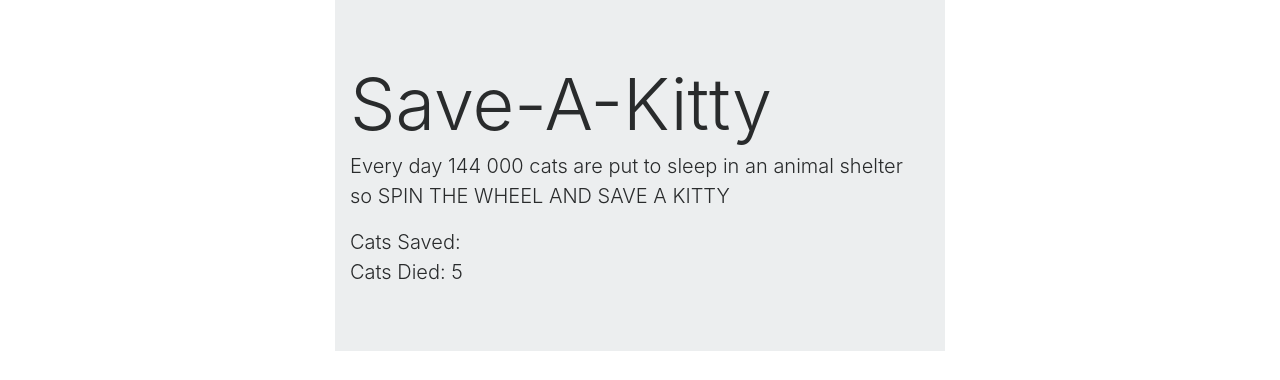
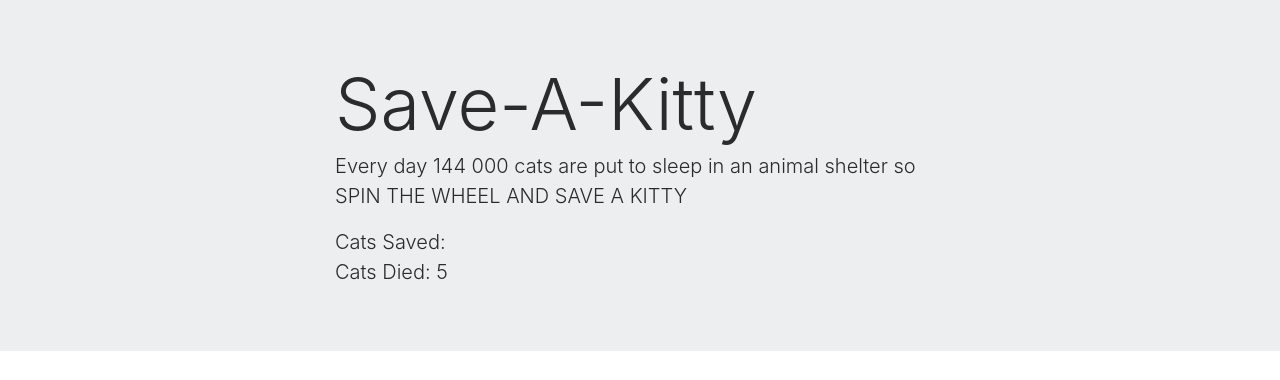
Before and after one commit to Hermanio/kasutajaliidesed-projekt2, a plain HTML site: page index.html in a window 1280 px wide. Shown: the top 380 px of the page. Drawn offline with nearby package versions, Linux system fonts and the light colour scheme.

Commit message:
🤷‍♀️ make jumbotron full width

```diff
--- a/index.html
+++ b/index.html
@@ -9,15 +9,17 @@
   <body>
     <div class="container-fluid">
       <div class="row">
+        <div class="col-12 jumbotron jumbotron-fluid">
           <div class="col-12 col-md-8 offset-md-2 col-xl-6 offset-xl-3">
-          <div class="jumbotron jumbotron-fluid">
-            <div class="container">
             <h1 class="display-3">Save-A-Kitty</h1>
             <p class="lead">Every day 144 000 cats are put to sleep in an animal shelter so SPIN THE WHEEL AND SAVE A KITTY</p>
             <span class="lead">Cats Saved: <span class="saves-counter"></span></span> <br>
             <span class="lead">Cats Died: <span class="deaths-counter"></span></span>
           </div>
         </div>
+      </div>
+      <div class="row">
+        <div class="col-12 col-md-8 offset-md-2 col-xl-6 offset-xl-3">
           <div class="case-container py-5">
             <div class="spinner">
             </div>
```
Lines whose indentation alone changed are shown as unchanged.
